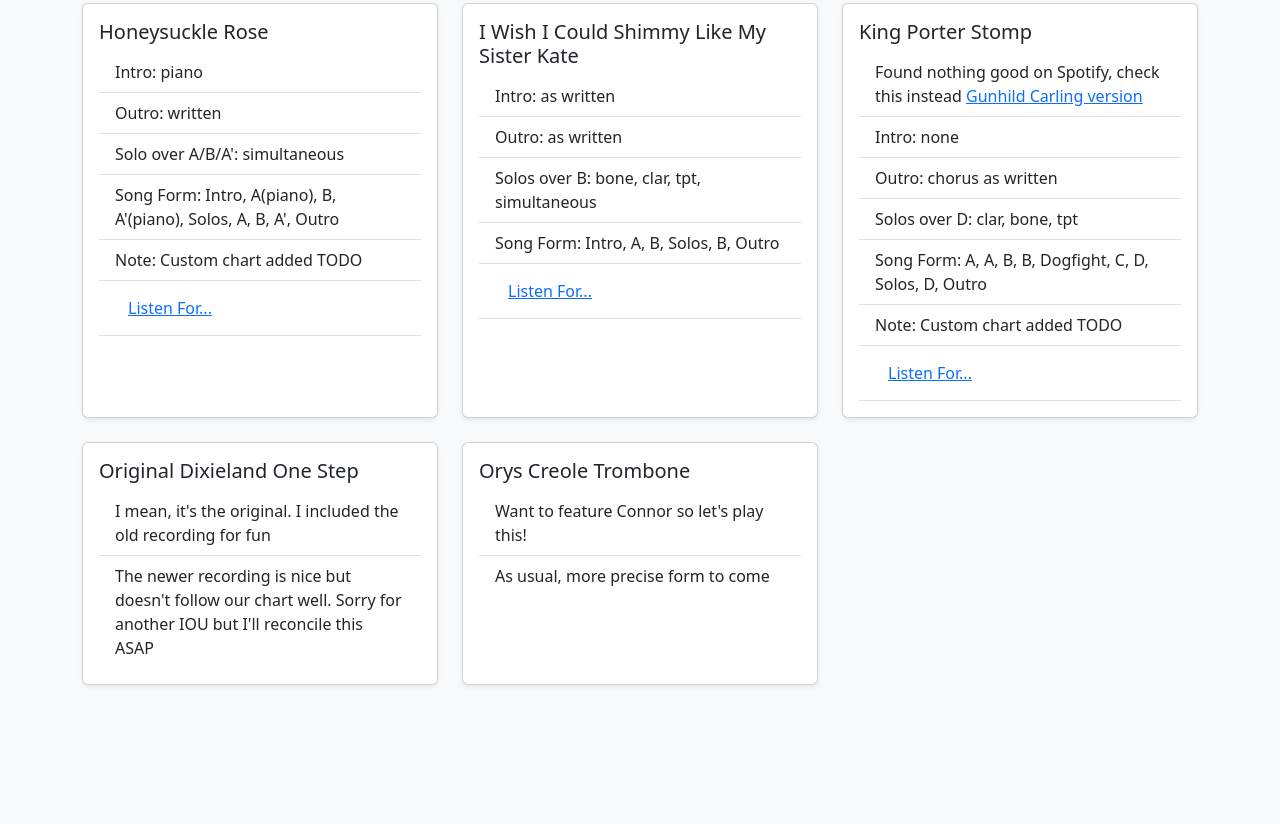
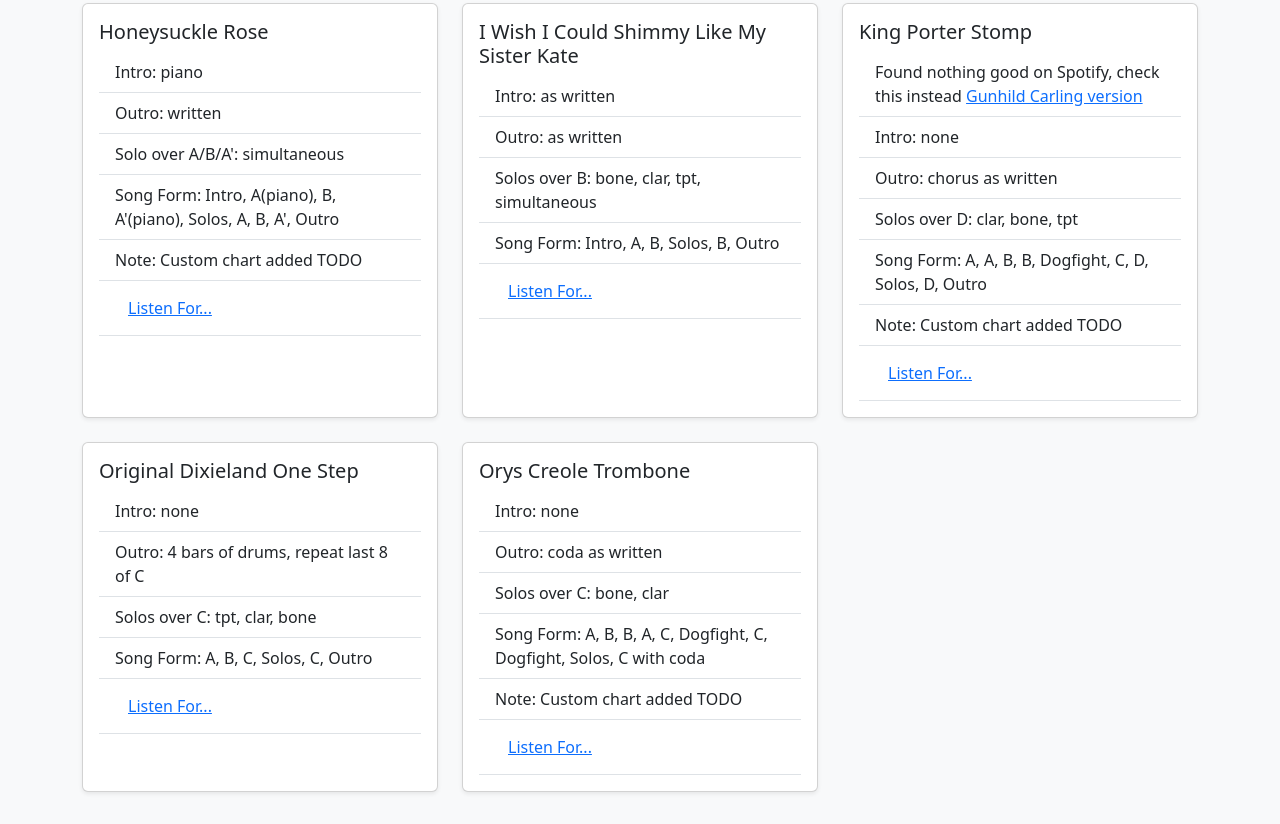
Before and after one commit to taoduh/TradJazz, a plain HTML site: page rehearsal.html in a window 1280 px wide. Shown: the part 961-1785 px from the top of the page. Before the commit the page ends 1678 px from the top, so only its background shows below. Drawn offline with nearby package versions, Linux system fonts and the light colour scheme.

Commit message:
last two songs added

```diff
--- a/rehearsal.html
+++ b/rehearsal.html
@@ -265,8 +265,18 @@
                     <div class="card-body">
                         <h5 class="card-title">Original Dixieland One Step</h5>
                         <ul class="list-group list-group-flush">
+                            <li class="list-group-item">Intro: none</li>
+                            <li class="list-group-item">Outro: 4 bars of drums, repeat last 8 of C</li>
+                            <li class="list-group-item">Solos over C: tpt, clar, bone</li>
+                            <li class="list-group-item">Song Form: A, B, C, Solos, C, Outro</li>
+							<li class="list-group-item">
+								<button class="btn btn-link" data-bs-toggle="collapse" data-bs-target="#collapseItem10" aria-expanded="false" aria-controls="collapseItem10">Listen For...</button>
+							</li>
+							<div class="collapse" id="collapseItem10">
                             <li class="list-group-item">I mean, it's the original. I included the old recording for fun</li>
-                            <li class="list-group-item">The newer recording is nice but doesn't follow our chart well.  Sorry for another IOU but I'll reconcile this ASAP</li>
+                            <li class="list-group-item">The newer recording is more useful. We'll follow this about verbatim.</li>
+							<li class="list-group-item">Notice in A: stop time 1-2, 9-10</li>
+							</div>
                         </ul>
                     </div>
                 </div>
@@ -278,8 +288,21 @@
                     <div class="card-body">
                         <h5 class="card-title">Orys Creole Trombone</h5>
                         <ul class="list-group list-group-flush">
-                            <li class="list-group-item">Want to feature Connor so let's play this!</li>
-                            <li class="list-group-item">As usual, more precise form to come</li>
+                            <li class="list-group-item">Intro: none</li>
+                            <li class="list-group-item">Outro: coda as written</li>
+                            <li class="list-group-item">Solos over C: bone, clar</li>
+                            <li class="list-group-item">Song Form: A, B, B, A, C, Dogfight, C, Dogfight, Solos, C with coda</li>
+                            <li class="list-group-item">Note: Custom chart added TODO</li>
+							<li class="list-group-item">
+								<button class="btn btn-link" data-bs-toggle="collapse" data-bs-target="#collapseItem11" aria-expanded="false" aria-controls="collapseItem11">Listen For...</button>
+							</li>
+							<div class="collapse" id="collapseItem11">
+                            <li class="list-group-item">They have two bones going so we'll adjust a little</li>
+                            <li class="list-group-item">In A, bone plays with no band, then tpt/clar/band answer</li>
+                            <li class="list-group-item">First B bone plays lead without tpt/clar until after the call</li>
+                            <li class="list-group-item">Second B tpt plays lead with bone improv around it</li>
+                            <li class="list-group-item">First dogfight is bone/tpt, second is tpt/clar</li>
+							</div>
                         </ul>
                     </div>
                 </div>
```
